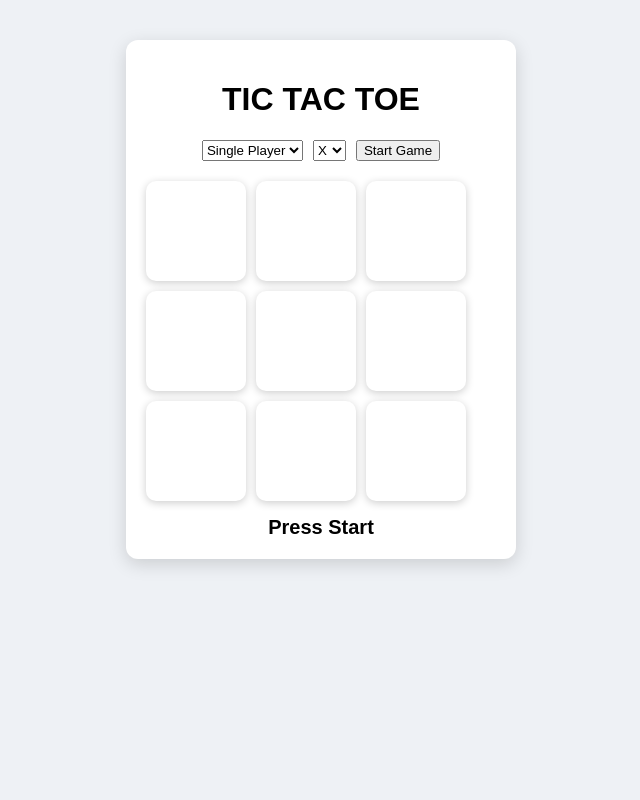
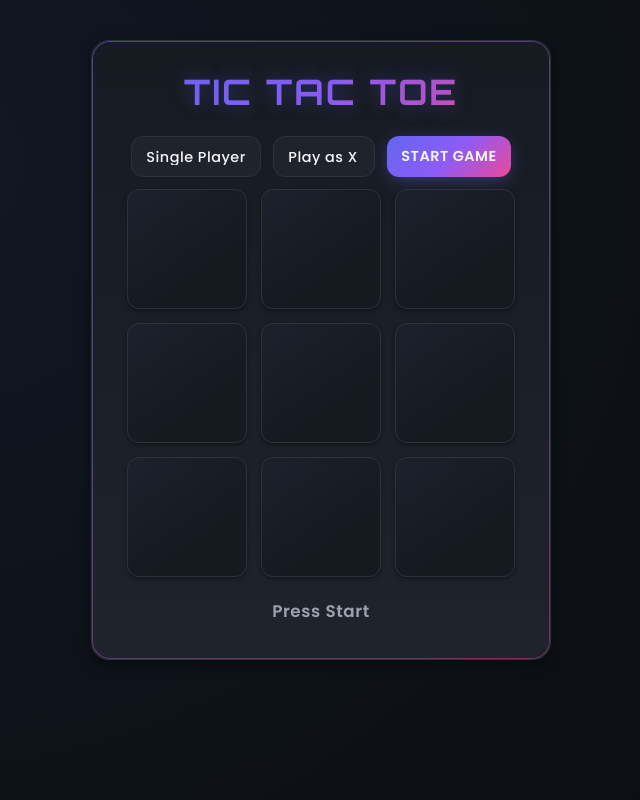
Before and after one commit to 25umesh/tic-tac-toe, a Flask app: page / in a window 1280 px wide. Shown: the whole page, without its empty margins (319-959 px from the left). Run offline with Flask 3, Linux system fonts and the light colour scheme.

Commit message:
UI redesign: professional gaming theme

```diff
--- a/static/style.css
+++ b/static/style.css
@@ -1,51 +1,172 @@
+/* Professional Gaming Theme */
+/* Color System */
+:root {
+    --bg: #0d1117;
+    --panel: #161b22;
+    --panel-alt: #1f242c;
+    --border: #2d333b;
+    --accent: #6366f1; /* Indigo */
+    --accent-glow: #818cf8;
+    --accent-secondary: #f97316; /* Orange */
+    --text-primary: #f5f7fa;
+    --text-dim: #9ca3af;
+    --danger: #dc2626;
+    --radius-sm: 6px;
+    --radius-md: 12px;
+    --radius-lg: 18px;
+    --shadow-sm: 0 2px 4px rgba(0,0,0,.4);
+    --shadow-md: 0 4px 14px rgba(0,0,0,.5);
+    --gradient-accent: linear-gradient(135deg,#6366f1 0%,#8b5cf6 50%,#ec4899 100%);
+}
+
+* { box-sizing: border-box; }
 body {
-    background: #eef1f5;
-    font-family: Arial;
+    margin: 0;
+    min-height: 100vh;
+    font-family: "Poppins", "Segoe UI", Arial, sans-serif;
+    background: radial-gradient(circle at 20% 20%, #111823 0%, #0d1117 60%, #0a0e12 100%);
+    color: var(--text-primary);
+    display: flex;
+    align-items: flex-start;
+    justify-content: center;
+    padding: 40px 20px 60px;
+}
+
+h1 {
+    margin: 0 0 22px;
+    font-family: "Orbitron", "Poppins", sans-serif;
+    font-size: 2.2rem;
+    letter-spacing: 2px;
+    background: var(--gradient-accent);
+    -webkit-background-clip: text;
+    background-clip: text;
+    color: transparent;
+    text-shadow: 0 0 18px rgba(99,102,241,.35);
 }
 
 .container {
-    width: 350px;
-    margin: 40px auto;
-    background: white;
-    padding: 20px;
-    border-radius: 12px;
+    width: min(100%, 460px);
+    background: linear-gradient(180deg,var(--panel) 0%, var(--panel-alt) 100%);
+    padding: 28px 28px 34px;
+    border-radius: var(--radius-lg);
+    border: 1px solid var(--border);
+    position: relative;
     text-align: center;
-    box-shadow: 0 5px 18px rgba(0,0,0,0.15);
+    box-shadow: var(--shadow-md), 0 0 0 1px rgba(255,255,255,0.02);
+    backdrop-filter: blur(4px);
 }
 
+.container:before {
+    content: "";
+    position: absolute;
+    inset: 0;
+    border-radius: inherit;
+    padding: 1px;
+    background: linear-gradient(135deg,rgba(99,102,241,.6),rgba(236,72,153,.4));
+    -webkit-mask: linear-gradient(#000 0 0) content-box, linear-gradient(#000 0 0);
+    mask: linear-gradient(#000 0 0) content-box, linear-gradient(#000 0 0);
+    -webkit-mask-composite: xor; /* Safari */
+            mask-composite: exclude; /* Others */
+    pointer-events: none;
+}
+
+.controls {
+    display: flex;
+    flex-wrap: wrap;
+    justify-content: center;
+    gap: 12px;
+    margin-bottom: 12px;
+}
+
+select, button {
+    appearance: none;
+    border: 1px solid var(--border);
+    background: var(--panel-alt);
+    color: var(--text-primary);
+    font: 500 0.9rem "Poppins", sans-serif;
+    padding: 10px 14px;
+    border-radius: var(--radius-md);
+    letter-spacing: .5px;
+    transition: background .25s, border-color .25s, box-shadow .25s, transform .25s;
+}
+
+select:focus, button:focus { outline: 2px solid var(--accent); outline-offset: 2px; }
+select:hover { background: #222b35; }
+button {
+    background: var(--gradient-accent);
+    border: none;
+    font-weight: 600;
+    text-transform: uppercase;
+    box-shadow: 0 4px 18px -4px rgba(99,102,241,.55);
+}
+button:hover { transform: translateY(-2px); box-shadow: 0 6px 22px -4px rgba(99,102,241,.65); }
+button:active { transform: translateY(0); box-shadow: 0 3px 14px -3px rgba(99,102,241,.55); }
+
 .board {
-    margin-top: 20px;
+    margin-top: 10px;
     display: grid;
-    grid-template-columns: repeat(3, 100px);
-    gap: 10px;
+    grid-template-columns: repeat(3, 120px);
+    gap: 14px;
+    justify-content: center;
+}
+
+@media (max-width: 480px) {
+    .board { grid-template-columns: repeat(3, 92px); gap: 10px; }
+    .cell { width: 92px; height: 92px; font-size: 2.4rem; }
 }
 
 .cell {
-    width: 100px;
-    height: 100px;
-    background: #fff;
-    border-radius: 10px;
-    font-size: 42px;
+    width: 120px;
+    height: 120px;
+    background: linear-gradient(145deg,#1b222c,#141a20 65%);
+    border: 1px solid var(--border);
+    border-radius: var(--radius-md);
+    font-size: 2.9rem;
+    font-weight: 600;
     display: flex;
     justify-content: center;
     align-items: center;
     cursor: pointer;
-    box-shadow: 0 2px 8px rgba(0,0,0,0.2);
+    position: relative;
+    color: var(--accent);
+    text-shadow: 0 0 14px rgba(99,102,241,.35);
+    transition: background .25s, transform .25s, box-shadow .25s, color .25s;
+    box-shadow: var(--shadow-sm);
 }
 
-.cell.disabled {
-    opacity: 0.5;
-    cursor: not-allowed;
+.cell:hover:not(.disabled) {
+    background: linear-gradient(145deg,#232c38,#161d23 65%);
+    box-shadow: 0 0 0 2px rgba(99,102,241,.4), 0 6px 18px -6px rgba(0,0,0,.6);
 }
 
-.controls {
-    display: flex;
-    justify-content: center;
-    gap: 10px;
+.cell:active:not(.disabled) { transform: scale(.95); }
+
+/* When JS assigns different symbol, could style via data attribute in future */
+.cell.X { color: var(--accent); }
+.cell.O { color: var(--accent-secondary); text-shadow: 0 0 14px rgba(249,115,22,.4); }
+
+.cell.disabled { opacity: .45; cursor: not-allowed; }
+
+/* Potential winning state animation (add class 'win' via JS) */
+@keyframes winPulse {
+    0%,100% { box-shadow: 0 0 0 2px var(--accent), 0 0 22px -4px var(--accent-glow); }
+    50% { box-shadow: 0 0 0 4px var(--accent-glow), 0 0 30px 2px var(--accent-glow); }
 }
+.cell.win { animation: winPulse 1.2s ease-in-out 4; }
 
 .status {
-    margin-top: 15px;
-    font-size: 20px;
-    font-weight: bold;
+    margin-top: 20px;
+    font-size: 1.05rem;
+    font-weight: 600;
+    letter-spacing: .6px;
+    color: var(--text-dim);
+    min-height: 28px;
+    display: flex;
+    align-items: center;
+    justify-content: center;
+    transition: color .3s;
 }
+.status.active { color: var(--accent); text-shadow: 0 0 14px rgba(99,102,241,.35); }
+
+/* Utility */
+.visually-hidden { position: absolute !important; width:1px; height:1px; padding:0; margin:-1px; overflow:hidden; clip:rect(0 0 0 0); white-space:nowrap; border:0; }
--- a/templates/index.html
+++ b/templates/index.html
@@ -1,30 +1,37 @@
 <!DOCTYPE html>
-<html>
+<html lang="en">
 <head>
+    <meta charset="UTF-8" />
+    <meta name="viewport" content="width=device-width,initial-scale=1" />
     <title>Tic Tac Toe</title>
+    <link rel="preconnect" href="https://fonts.googleapis.com">
+    <link rel="preconnect" href="https://fonts.gstatic.com" crossorigin>
+    <link href="https://fonts.googleapis.com/css2?family=Orbitron:wght@500;600;700&family=Poppins:wght@400;500;600&display=swap" rel="stylesheet">
     <link rel="stylesheet" href="/static/style.css">
 </head>
 <body>
 
-<div class="container">
-    <h1>TIC TAC TOE</h1>
+<div class="container" role="application" aria-labelledby="gameTitle">
+    <h1 id="gameTitle">TIC TAC TOE</h1>
 
-    <div class="controls">
-        <select id="mode">
+    <div class="controls" aria-label="Game setup controls">
+        <label class="visually-hidden" for="mode">Mode</label>
+        <select id="mode" aria-label="Select game mode">
             <option value="single">Single Player</option>
             <option value="local">Multiplayer</option>
         </select>
 
-        <select id="playerSymbol">
-            <option value="x">X</option>
-            <option value="o">O</option>
+        <label class="visually-hidden" for="playerSymbol">Player Symbol</label>
+        <select id="playerSymbol" aria-label="Choose your symbol">
+            <option value="x">Play as X</option>
+            <option value="o">Play as O</option>
         </select>
 
-        <button id="startBtn">Start Game</button>
+        <button id="startBtn" aria-label="Start a new game">Start Game</button>
     </div>
 
-    <div id="board" class="board"></div>
-    <div id="status" class="status"></div>
+    <div id="board" class="board" aria-label="Tic tac toe board"></div>
+    <div id="status" class="status" aria-live="polite" aria-atomic="true"></div>
 </div>
 
 <script src="/static/app.js"></script>
```
